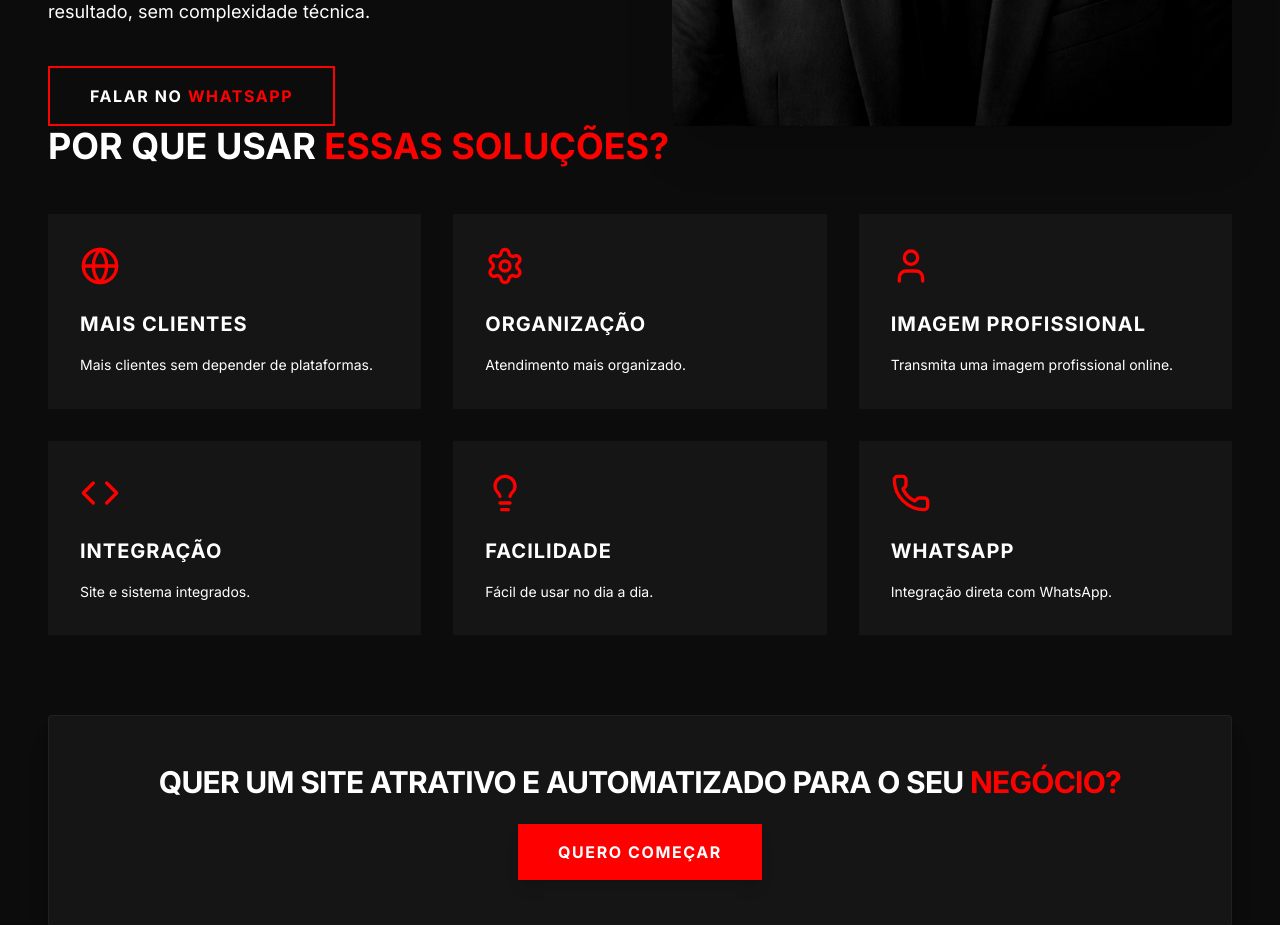
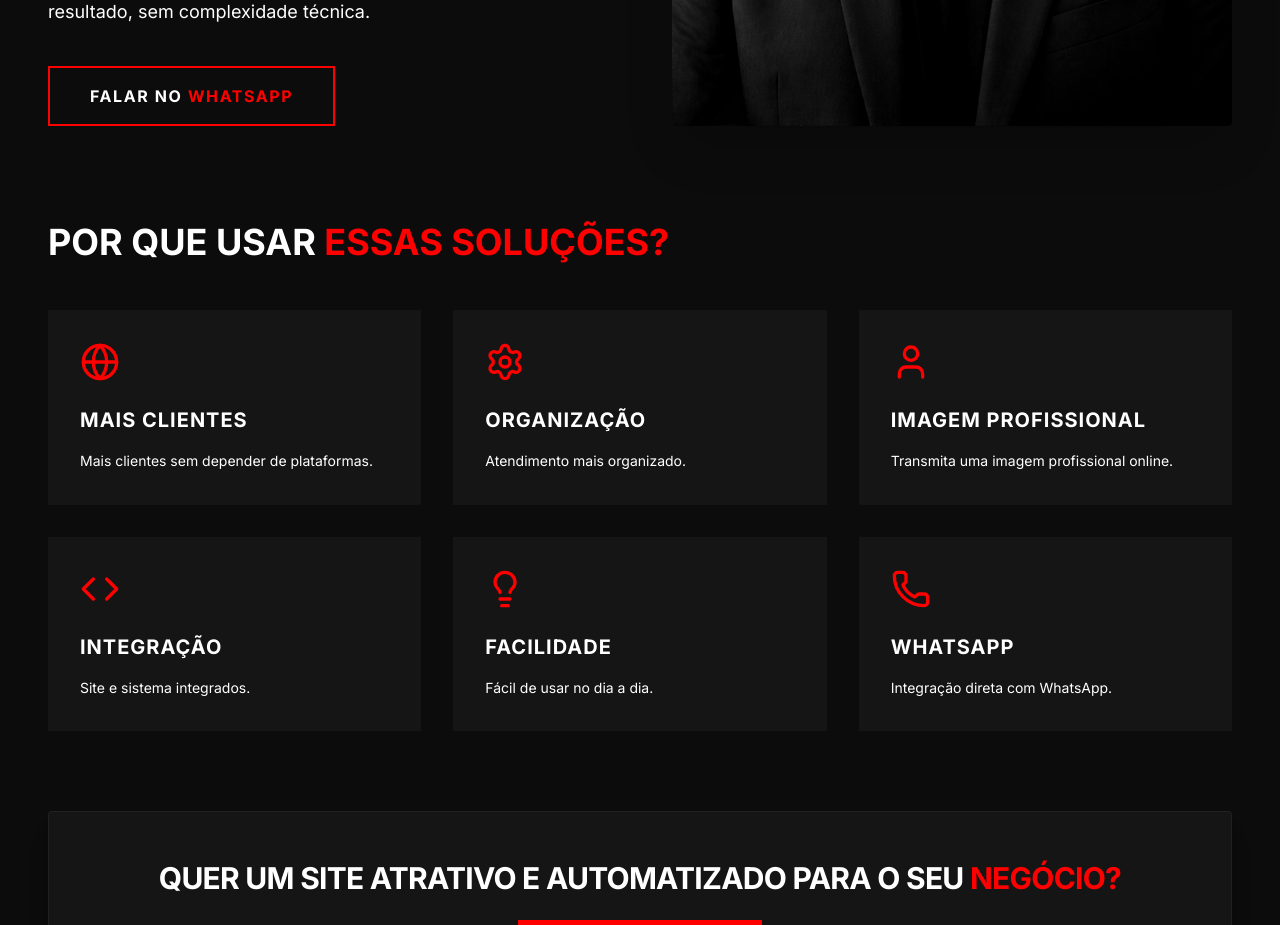
Before and after one commit to jrmacbrandt/J.Roberto, a React (Vite) app: page / in a window 1280 px wide. Shown: the part 1840-2765 px from the top of the page. Built offline with nearby package versions, Linux system fonts and the light colour scheme; a web font is replaced by a local one.

Commit message:
style: adicionar espaçamento entre botao whatsapp e secao servicos

```diff
--- a/src/App.tsx
+++ b/src/App.tsx
@@ -347,7 +347,7 @@ const About = () => {
           </div>
         </div>
 
-        <div id="services" className="mb-20">
+        <div id="services" className="mt-24 mb-20">
           <div className="services-heading text-4xl font-bold mb-12 uppercase">
             Por que usar <span className="color">essas soluções?</span>
           </div>
```
